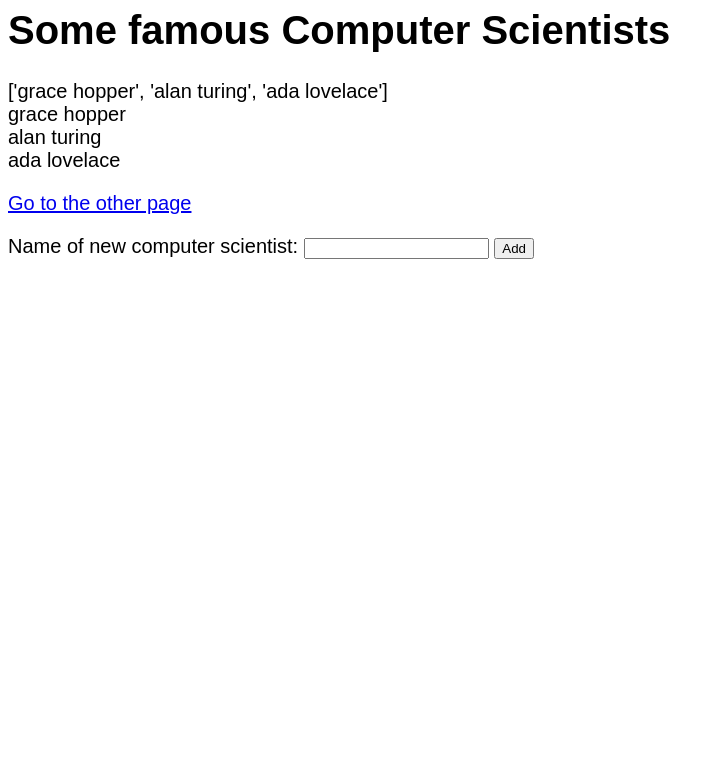
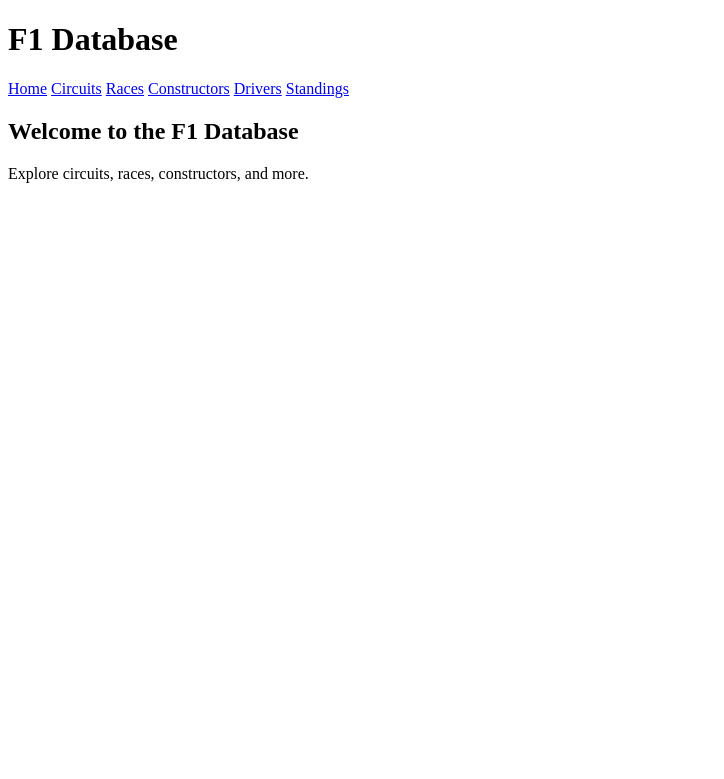
Before and after one commit to vishruthdevan/slipstream, a Flask app: page / in a window 1280 px wide. Shown: the top 779 px of the page, without its empty margins (0-724 px from the left). Run offline with Flask 3, Linux system fonts and the light colour scheme; parts of the project's set-up code (start-up, migrations or seed data) failed here and were passed over.

Commit message:
Create basic templates

```diff
--- a/templates/base.html
+++ b/templates/base.html
@@ -0,0 +1,26 @@
+<!DOCTYPE html>
+<html lang="en">
+  <head>
+    <meta charset="UTF-8" />
+    <meta name="viewport" content="width=device-width, initial-scale=1.0" />
+    <title>F1 Database</title>
+    <link
+      rel="stylesheet"
+      href="{{ url_for('static', filename='css/styles.css') }}"
+    />
+  </head>
+  <body>
+    <header>
+      <h1>F1 Database</h1>
+      <nav>
+        <a href="/">Home</a>
+        <a href="/circuits">Circuits</a>
+        <a href="/races">Races</a>
+        <a href="/constructors">Constructors</a>
+        <a href="/drivers">Drivers</a>
+        <a href="/standings">Standings</a>
+      </nav>
+    </header>
+    <main>{% block content %}{% endblock %}</main>
+  </body>
+</html>
--- a/templates/index.html
+++ b/templates/index.html
@@ -1,29 +1,4 @@
-<html>
-  <style>
-    body{
-      font-size: 15pt;
-      font-family: arial;
-    }
-  </style>
-
-
-<body>
-  <h1>Some famous Computer Scientists</h1>
-  <div>{{data}}</div>
-
-  <div>
-    {% for n in data %}
-    <div>{{n}}</div>
-    {% endfor %}
-  </div>
-
-<p><a href="another">Go to the other page</a></p>
-
-<form method="POST" action="/add">
-<p>Name of new computer scientist: <input type="text" name="name"> <input type="submit" value="Add"></p>
-</form>
-
-</body>
-
-
-</html>
+{% extends "base.html" %} {% block content %}
+<h2>Welcome to the F1 Database</h2>
+<p>Explore circuits, races, constructors, and more.</p>
+{% endblock %}
```
Also changed, not shown: templates/_index.html (added, +29 -0 lines).
